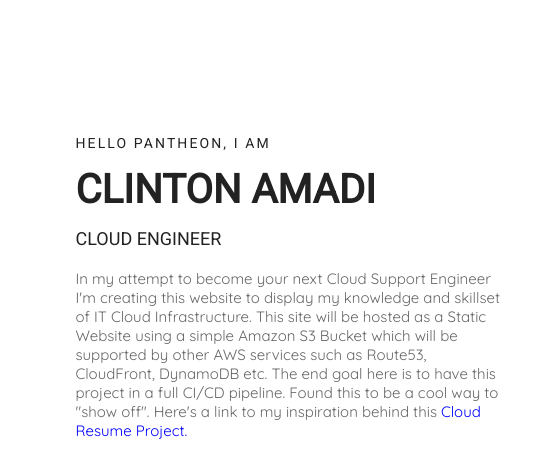
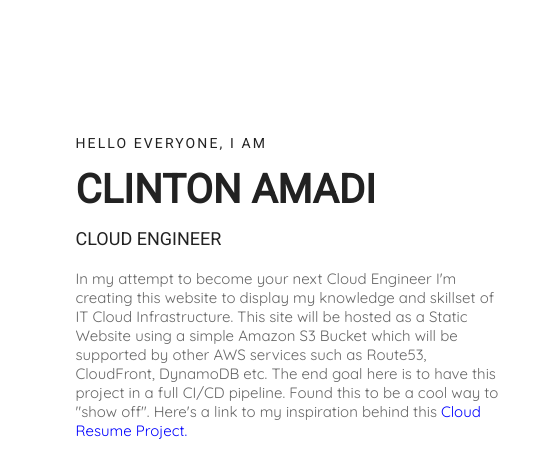
Before and after one commit to clinton213/CRC, a plain HTML site: page index.html in a window 1280 px wide. Shown: the top 458 px of the page, 745-1280 px from the left. Drawn offline with Linux system fonts and the light colour scheme; no server answers.

Commit message:
changes to edit

```diff
--- a/index.html
+++ b/index.html
@@ -73,12 +73,12 @@
               </div>
               <div class="user-profile flex-1">
                 <div class="pro-details">
-                  <div class="sm-text">HELLO PANTHEON, I AM</div>
+                  <div class="sm-text">HELLO EVERYONE, I AM</div>
                   <div class="name">Clinton Amadi</div>
                   <div class="role">Cloud Engineer</div>
                 </div>
                 <div class="text">
-                  In my attempt to become your next Cloud Support Engineer I'm creating this
+                  In my attempt to become your next Cloud Engineer I'm creating this
                   website to display my knowledge and skillset of IT Cloud Infrastructure. This
                   site will be hosted as a Static Website using a simple Amazon S3 Bucket which
                   will be supported by other AWS services such as Route53, CloudFront, DynamoDB etc.
```
